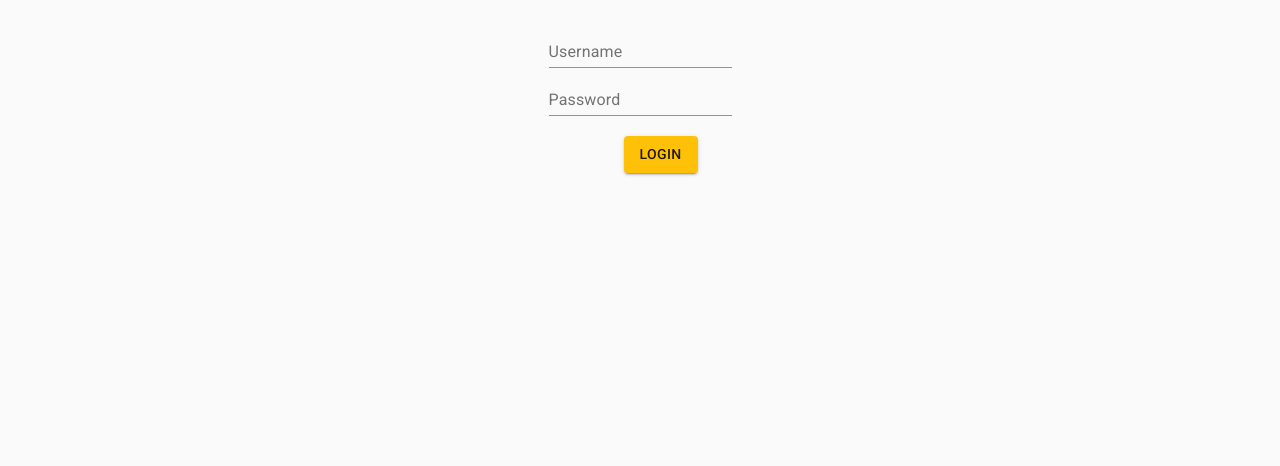
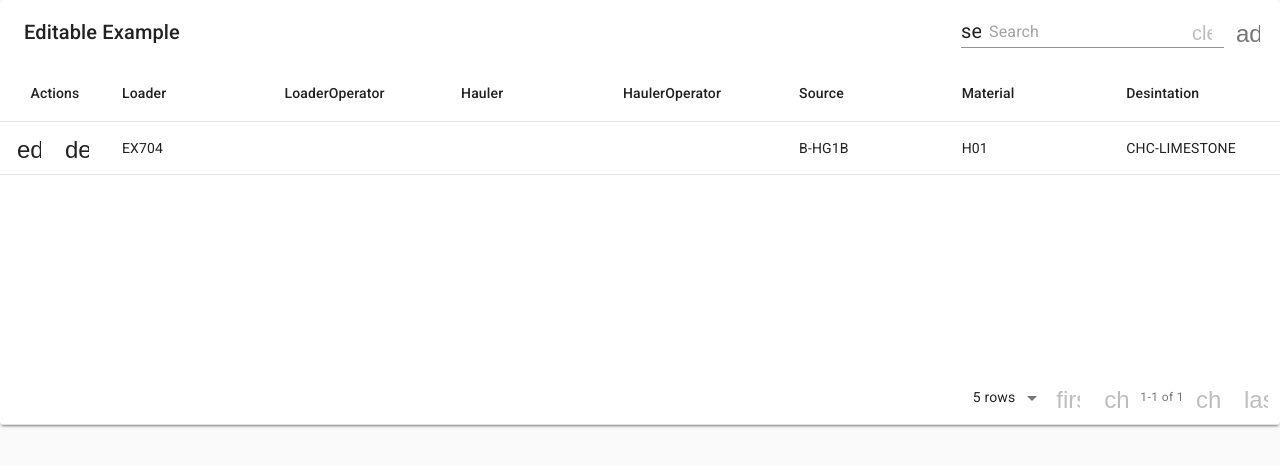
Before and after one commit to duvet86/offline-app, a React (Create React App) app: page /login in a window 1280 px wide. Shown: the top 466 px of the page. Built offline with nearby package versions, Linux system fonts and the light colour scheme.

Commit message:
data entry form (changes index)

```diff
--- a/package.json
+++ b/package.json
@@ -13,6 +13,7 @@
     "@types/react": "^16.9.0",
     "@types/react-dom": "^16.9.0",
     "@types/react-router-dom": "^5.1.3",
+    "material-table": "^1.57.2",
     "react": "^16.13.0",
     "react-dom": "^16.13.0",
     "react-router-dom": "^5.1.2",
--- /dev/null
+++ b/src/DataEntryForm.tsx
@@ -0,0 +1,79 @@
+import React from 'react';
+import MaterialTable, { Column } from 'material-table';
+
+interface Row {
+  loader: string;
+  loaderOperator: string;
+  hauler: string;
+  haulerOperator: string;
+  source: string;
+  material: string;
+  destination: string;
+}
+
+interface TableState {
+  columns: Array<Column<Row>>;
+  data: Row[];
+}
+
+export default function MaterialTableDemo() {
+  const [state, setState] = React.useState<TableState>({
+    columns: [
+      { title: 'Loader', field: 'loader' },
+      { title: 'LoaderOperator', field: 'LoaderOperator' },
+      { title: 'Hauler', field: 'Hauler'},
+      { title: 'HaulerOperator', field: 'HaulerOperator'},
+      { title: 'Source', field: 'source'},
+      { title: 'Material', field: 'material'},
+      { title: 'Desintation', field: 'destination'}
+    ],
+    data: [
+      { loader: 'EX704', loaderOperator: 'Aleta Mooe', hauler: 'TK401', haulerOperator: 'Ahmad Luca', source: 'B-HG1B', material: 'H01', destination: 'CHC-LIMESTONE'},
+    ],
+  });
+
+  return (
+    <MaterialTable
+      title="Editable Example"
+      columns={state.columns}
+      data={state.data}
+      editable={{
+        onRowAdd: newData =>
+          new Promise(resolve => {
+            setTimeout(() => {
+              resolve();
+              setState(prevState => {
+                const data = [...prevState.data];
+                data.push(newData);
+                return { ...prevState, data };
+              });
+            }, 600);
+          }),
+        onRowUpdate: (newData, oldData) =>
+          new Promise(resolve => {
+            setTimeout(() => {
+              resolve();
+              if (oldData) {
+                setState(prevState => {
+                  const data = [...prevState.data];
+                  data[data.indexOf(oldData)] = newData;
+                  return { ...prevState, data };
+                });
+              }
+            }, 600);
+          }),
+        onRowDelete: oldData =>
+          new Promise(resolve => {
+            setTimeout(() => {
+              resolve();
+              setState(prevState => {
+                const data = [...prevState.data];
+                data.splice(data.indexOf(oldData), 1);
+                return { ...prevState, data };
+              });
+            }, 600);
+          }),
+      }}
+    />
+  );
+}
--- a/src/index.tsx
+++ b/src/index.tsx
@@ -11,7 +11,8 @@ import { MuiThemeProvider } from "@material-ui/core/styles";
 import configureTheme from "./lib/configureTheme";
 
 import LoadAsync from "./loading/LoadAsync";
-import Login from "./Login";
+//import Login from "./Login";
+import DataEntryForm from "./DataEntryForm";
 
 import AnonymousRoute from "./routes/AnonymousRoute";
 import AuthenticatedRoute from "./routes/AuthenticatedRoute";
@@ -27,7 +28,7 @@ render(
       <LoadAsync>
         <Switch>
           <AnonymousRoute path="/login">
-            <Login />
+            <DataEntryForm />
           </AnonymousRoute>
           <AuthenticatedRoute path="/">
             <div>Luca</div>
```
Also changed, not shown: 1 other file (tests, documents, lock files or other folders).
